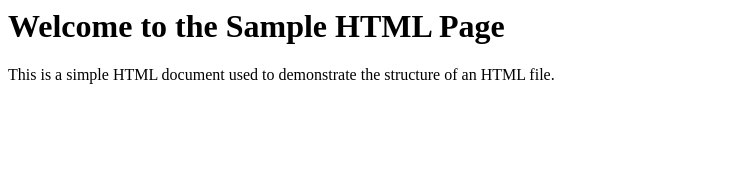
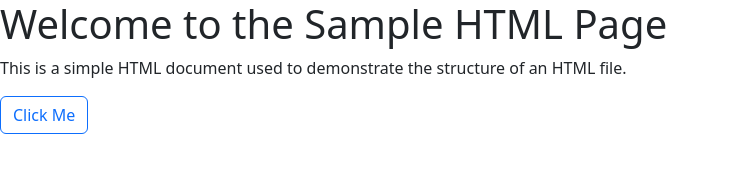
Before and after one commit to prssvraju/workshop_civil, a plain HTML site: page index.html in a window 1280 px wide. Shown: the whole page, without its empty margins (0-729 px from the left). Drawn offline with nearby package versions, Linux system fonts and the light colour scheme.

Commit message:
second update

```diff
--- a/index.html
+++ b/index.html
@@ -1,9 +1,18 @@
 <html>
 <head>
     <title>Sample HTML Page</title>
+    <style>
+        h1 {
+            color: red;
+        }
+    </style>
+    <link href="https://cdn.jsdelivr.net/npm/bootstrap@5.3.8/dist/css/bootstrap.min.css" rel="stylesheet" integrity="sha384-sRIl4kxILFvY47J16cr9ZwB07vP4J8+LH7qKQnuqkuIAvNWLzeN8tE5YBujZqJLB" crossorigin="anonymous">
+
 </head>
 <body>
     <h1>Welcome to the Sample HTML Page</h1>
     <p>This is a simple HTML document used to demonstrate the structure of an HTML file.</p>
+    <button class ="btn btn-outline-primary">Click Me        </button>
+    <script src="https://cdn.jsdelivr.net/npm/bootstrap@5.3.8/dist/js/bootstrap.bundle.min.js" integrity="sha384-FKyoEForCGlyvwx9Hj09JcYn3nv7wiPVlz7YYwJrWVcXK/BmnVDxM+D2scQbITxI" crossorigin="anonymous"></script>
 </body>
 </html>
```
